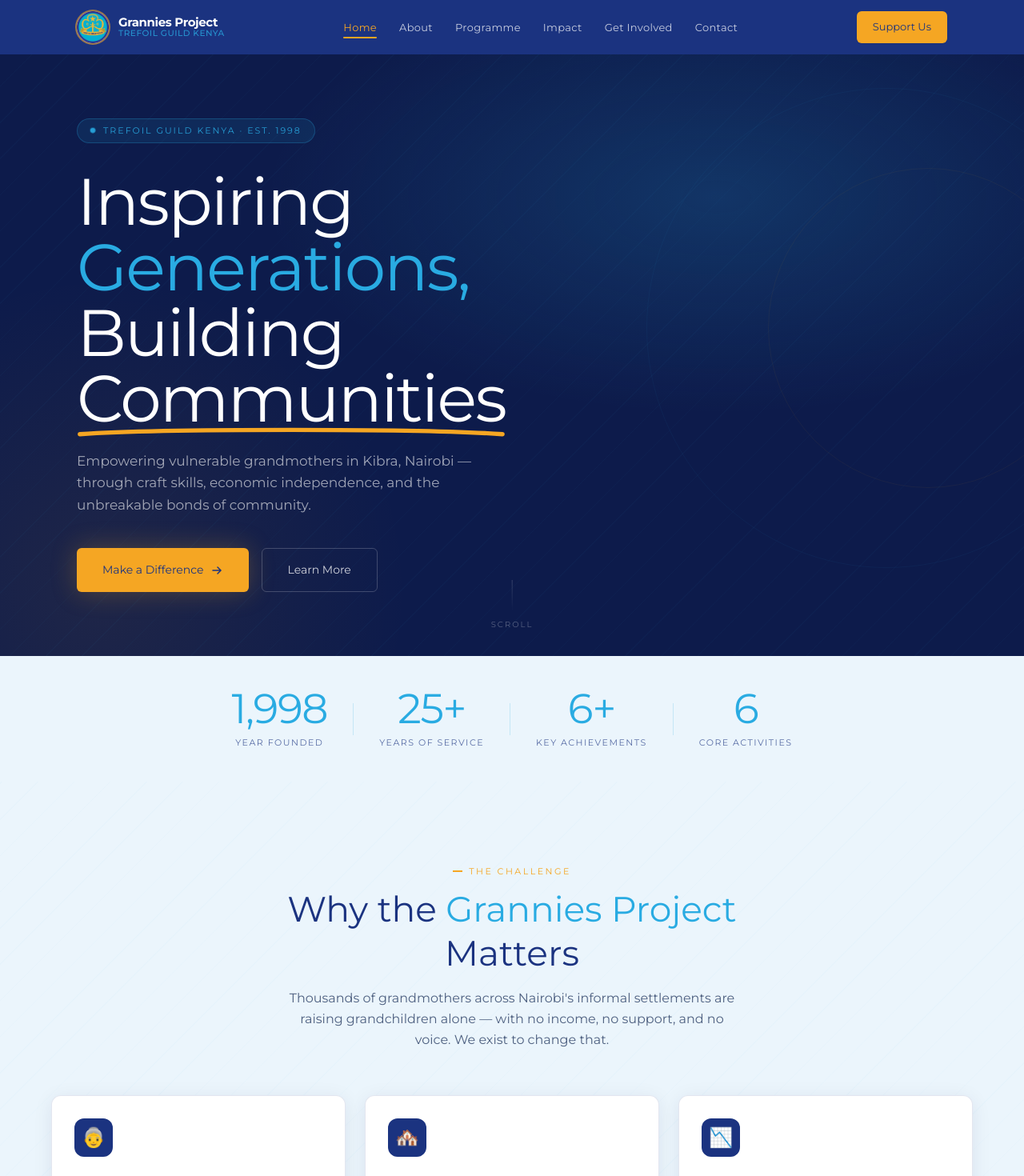
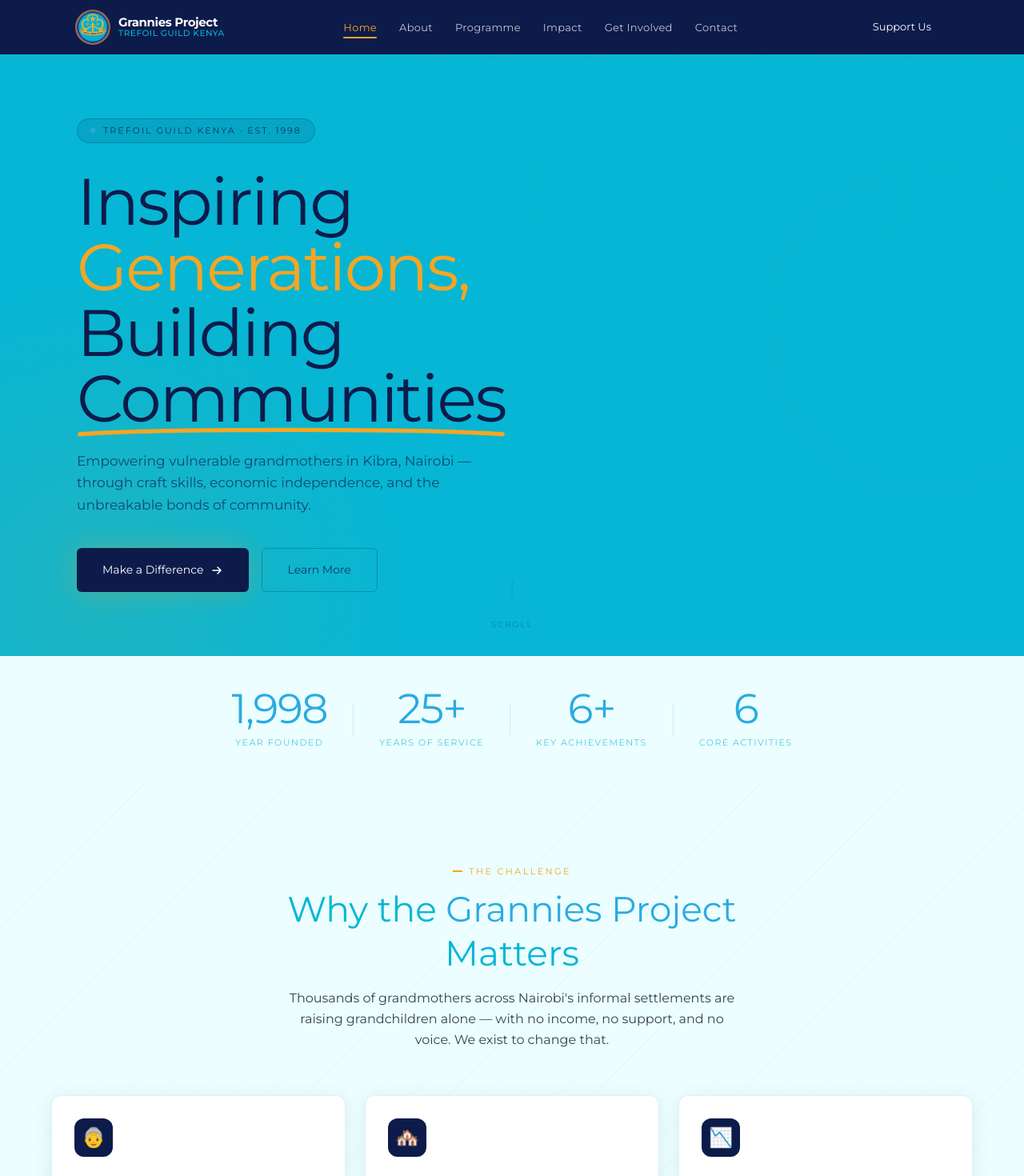
Before and after one commit to FredNdolo/Trefoil-Guild, a Next.js app: page / in a window 1280 px wide. Shown: the top 1470 px of the page at 80% size. Built offline with nearby package versions, Linux system fonts and the light colour scheme.

Commit message:
Color changes

```diff
--- a/app/contact/page.tsx
+++ b/app/contact/page.tsx
@@ -74,7 +74,7 @@ export default function ContactPage() {
   return (
     <>
       {/* ── PAGE HERO ─────────────────────────────── */}
-      <section className="bg-dark-navy relative overflow-hidden pt-[68px]">
+      <section className="bg-deep-blue relative overflow-hidden pt-[68px]">
         <div className="absolute inset-0 bg-hero-mesh" />
         <div className="absolute inset-0 bg-section-diagonal" />
 
@@ -87,9 +87,9 @@ export default function ContactPage() {
               </span>
             </div>
             <h1 className="font-800 text-[clamp(40px,6vw,72px)] text-white leading-tight mb-5 tracking-tight">
-              Get in <span className="text-sky-blue">Touch</span>
+              Get in <span className="text-gold">Touch</span>
             </h1>
-            <p className="text-white/60 text-[17px] font-300 leading-relaxed max-w-lg">
+            <p className="text-white/80 text-[17px] font-300 leading-relaxed max-w-lg">
               Whether you are a donor, volunteer, partner, or simply someone who cares
               about the grandmothers of Kibra — we would love to hear from you.
             </p>
--- a/app/globals.css
+++ b/app/globals.css
@@ -5,23 +5,24 @@
 /* ── CSS Custom Properties ── */
 :root {
   /* Brand palette — Trefoil Guild Kenya */
-  --deep-blue:    #1B3380;
-  --sky-blue:     #29ABE2;
-  --sky-light:    #EBF5FC;
+  --deep-blue:    #06B6D4;   /* cyan — hero backgrounds, accents     */
+  --sky-blue:     #29ABE2;   /* lighter blue accent                   */
+  --sky-light:    #ECFEFF;   /* very light cyan background            */
   --gold:         #F5A623;
   --gold-dark:    #D4891A;
   --gold-pale:    #FEF3DC;
-  --dark-navy:    #0D1B4B;
-  --mid-blue:     #2650C0;
-  --text-dark:    #0D1B4B;
-  --text-muted:   #4E6080;
-  --border-soft:  rgba(27, 51, 128, 0.12);
+  --dark-navy:    #0D1B4B;   /* navbar, footer, dark card sections    */
+  --mid-blue:     #0891B2;   /* darker cyan for hover states          */
+  --text-dark:    #0D1B4B;   /* primary text on light backgrounds     */
+  --text-muted:   #374151;   /* secondary text — darkened for contrast*/
+  --border-soft:  rgba(6, 182, 212, 0.15);
   --border-gold:  rgba(245, 166, 35, 0.3);
 
   /* Shadows */
   --shadow-card:       0 4px 24px rgba(13, 27, 75, 0.08);
   --shadow-card-hover: 0 12px 40px rgba(13, 27, 75, 0.14);
   --shadow-gold-glow:  0 0 32px rgba(245, 166, 35, 0.25);
+  --shadow-cyan-glow:  0 0 32px rgba(6, 182, 212, 0.30);
 }
 
 /* ── Base ── */
@@ -57,7 +58,7 @@ body {
   inset: 0;
   background-image: repeating-linear-gradient(
     -45deg,
-    rgba(41, 171, 226, 0.025) 0px, rgba(41, 171, 226, 0.025) 1px,
+    rgba(6, 182, 212, 0.04) 0px, rgba(6, 182, 212, 0.04) 1px,
     transparent 1px, transparent 32px
   );
   pointer-events: none;
@@ -80,40 +81,23 @@ body {
   border-radius: 2px;
 }
 
-/* ── Nav active link ── */
-.nav-link-active {
-  color: var(--gold) !important;
-  position: relative;
-}
-
-.nav-link-active::after {
-  content: '';
-  position: absolute;
-  bottom: -4px;
-  left: 0;
-  right: 0;
-  height: 2px;
-  background: var(--gold);
-  border-radius: 1px;
-}
-
 /* ── Scrollbar ── */
 ::-webkit-scrollbar { width: 6px; }
 ::-webkit-scrollbar-track { background: var(--sky-light); }
-::-webkit-scrollbar-thumb { background: var(--sky-blue); border-radius: 3px; }
-::-webkit-scrollbar-thumb:hover { background: var(--deep-blue); }
+::-webkit-scrollbar-thumb { background: var(--deep-blue); border-radius: 3px; }
+::-webkit-scrollbar-thumb:hover { background: var(--mid-blue); }
 
 /* ── Focus ring ── */
 *:focus-visible {
-  outline: 2px solid var(--sky-blue);
+  outline: 2px solid var(--deep-blue);
   outline-offset: 3px;
   border-radius: 3px;
 }
 
 /* ── Selection ── */
 ::selection {
-  background: rgba(41, 171, 226, 0.25);
-  color: var(--deep-blue);
+  background: rgba(6, 182, 212, 0.2);
+  color: var(--dark-navy);
 }
 
 /* ── Utility: Section padding ── */
--- a/app/page.tsx
+++ b/app/page.tsx
@@ -61,7 +61,7 @@ export default function HomePage() {
   return (
     <>
       {/* HERO */}
-      <section className="min-h-screen bg-dark-navy relative overflow-hidden flex items-center pt-[68px]">
+      <section className="min-h-screen bg-deep-blue relative overflow-hidden flex items-center pt-[68px]">
         <div className="absolute inset-0 bg-hero-mesh" />
         <div className="absolute inset-0 bg-section-diagonal opacity-100" />
         <div className="absolute -right-32 top-1/2 -translate-y-1/2 w-[600px] h-[600px] rounded-full border border-sky-blue/10 opacity-50" />
@@ -71,17 +71,17 @@ export default function HomePage() {
 
           {/* Text */}
           <div className="animate-fade-up max-w-2xl">
-            <div className="inline-flex items-center gap-2.5 bg-sky-blue/10 border border-sky-blue/25 rounded-full px-4 py-1.5 mb-8">
+            <div className="inline-flex items-center gap-2.5 bg-dark-navy/10 border border-dark-navy/20 rounded-full px-4 py-1.5 mb-8">
               <span className="w-1.5 h-1.5 rounded-full bg-sky-blue animate-pulse-dot" />
-              <span className="text-sky-blue/90 text-[11px] font-600 tracking-[2px] uppercase">
+              <span className="text-dark-navy/80 text-[11px] font-600 tracking-[2px] uppercase">
                 Trefoil Guild Kenya · Est. 1998
               </span>
             </div>
 
-            <h1 className="font-800 text-[clamp(48px,7vw,82px)] leading-[1.0] text-white mb-6 tracking-tight">
+            <h1 className="font-800 text-[clamp(48px,7vw,82px)] leading-[1.0] text-dark-navy mb-6 tracking-tight">
               Inspiring
               <br />
-              <span className="text-sky-blue">Generations,</span>
+              <span className="text-gold">Generations,</span>
               <br />
               Building{' '}
               <span className="relative inline-block">
@@ -92,7 +92,7 @@ export default function HomePage() {
               </span>
             </h1>
 
-            <p className="text-white/60 text-[17px] font-300 leading-relaxed max-w-lg mb-10">
+            <p className="text-dark-navy/70 text-[17px] font-300 leading-relaxed max-w-lg mb-10">
               Empowering vulnerable grandmothers in Kibra, Nairobi — through craft
               skills, economic independence, and the unbreakable bonds of community.
             </p>
@@ -100,7 +100,7 @@ export default function HomePage() {
             <div className="flex flex-wrap gap-4">
               <Link
                 href="/get-involved"
-                className="inline-flex items-center gap-2 bg-gold hover:bg-gold-dark text-deep-blue font-700 text-[14px] px-8 py-4 rounded-md transition-all duration-200 hover:-translate-y-px shadow-gold-glow"
+                className="inline-flex items-center gap-2 bg-dark-navy hover:bg-gold-dark text-white font-700 text-[14px] px-8 py-4 rounded-md transition-all duration-200 hover:-translate-y-px shadow-gold-glow"
               >
                 Make a Difference
                 <svg width="16" height="16" viewBox="0 0 16 16" fill="none" stroke="currentColor" strokeWidth="1.5" strokeLinecap="round">
@@ -109,7 +109,7 @@ export default function HomePage() {
               </Link>
               <Link
                 href="/about"
-                className="inline-flex items-center gap-2 bg-transparent text-white/80 hover:text-white border border-white/20 hover:border-sky-blue/60 font-500 text-[14px] px-8 py-4 rounded-md transition-all duration-200"
+                className="inline-flex items-center gap-2 bg-transparent text-dark-navy/80 hover:text-gold border border-dark-navy/25 hover:border-deep-blue/60 font-500 text-[14px] px-8 py-4 rounded-md transition-all duration-200"
               >
                 Learn More
               </Link>
@@ -119,7 +119,6 @@ export default function HomePage() {
           {/* Logo badge with orbiting mini-logo */}
           <div className="hidden lg:flex flex-col items-center gap-6 animate-fade-in">
             <div className="relative">
-              {/* Main logo */}
               <div className="w-[220px] h-[220px] rounded-full overflow-hidden ring-4 ring-gold/30 shadow-[0_0_80px_rgba(245,166,35,0.2)]">
                 <Image
                   src="/logo.jpeg"
@@ -130,7 +129,6 @@ export default function HomePage() {
                   priority
                 />
               </div>
-              {/* Orbiting mini-logo */}
               <div className="absolute -top-2 -right-2 w-14 h-14 rounded-full overflow-hidden ring-2 ring-gold shadow-[0_0_16px_rgba(245,166,35,0.55)]">
                 <Image
                   src="/blank.jpg"
@@ -142,16 +140,16 @@ export default function HomePage() {
               </div>
             </div>
             <div className="text-center">
-              <p className="text-white/40 text-[11px] tracking-widest uppercase font-500">Kenya Girl Guides</p>
-              <p className="text-white/40 text-[11px] tracking-widest uppercase font-500">Association · WAGGGS</p>
+              <p className="text-dark-navy/40 text-[11px] tracking-widest uppercase font-500">Kenya Girl Guides</p>
+              <p className="text-dark-navy/40 text-[11px] tracking-widest uppercase font-500">Association · WAGGGS</p>
             </div>
           </div>
 
         </div>
 
         {/* Scroll indicator */}
-        <div className="absolute bottom-8 left-1/2 -translate-x-1/2 flex flex-col items-center gap-2 text-white/30">
-          <div className="w-px h-10 bg-gradient-to-b from-white/40 to-transparent animate-scroll-line" />
+        <div className="absolute bottom-8 left-1/2 -translate-x-1/2 flex flex-col items-center gap-2 text-dark-navy/30">
+          <div className="w-px h-10 bg-gradient-to-b from-dark-navy/30 to-transparent animate-scroll-line" />
           <span className="text-[10px] tracking-[2px] uppercase font-500">Scroll</span>
         </div>
       </section>
@@ -177,10 +175,10 @@ export default function HomePage() {
             {CHALLENGE_CARDS.map((card, i) => (
               <RevealWrapper key={card.title} delay={i * 100}>
                 <div className="bg-white rounded-xl p-7 border border-border-soft shadow-card hover:shadow-card-hover transition-all duration-300 hover:-translate-y-1 group">
-                  <div className="w-12 h-12 rounded-xl bg-deep-blue flex items-center justify-center text-2xl mb-5 group-hover:bg-sky-blue transition-colors duration-300">
+                  <div className="w-12 h-12 rounded-xl bg-dark-navy flex items-center justify-center text-2xl mb-5 group-hover:bg-sky-blue transition-colors duration-300">
                     {card.icon}
                   </div>
-                  <h3 className="font-700 text-[17px] text-deep-blue mb-3">{card.title}</h3>
+                  <h3 className="font-700 text-[17px] text-dark-navy mb-3">{card.title}</h3>
                   <p className="text-text-muted text-[14px] leading-relaxed">{card.body}</p>
                   <div className="mt-5 h-[2px] w-0 bg-gold rounded-full group-hover:w-full transition-all duration-[400ms]" />
                 </div>
@@ -202,7 +200,7 @@ export default function HomePage() {
         </div>
       </section>
 
-      {/* ACTIVITIES TEASER */}
+      {/* ACTIVITIES TEASER - Updated to darker cyan blue */}
       <section className="section-pad bg-deep-blue relative overflow-hidden">
         <div className="absolute inset-0 bg-section-diagonal" />
         <div className="container-wide relative z-10">
@@ -233,14 +231,14 @@ export default function HomePage() {
                 <RevealWrapper key={act.num} delay={i * 100}>
                   <Link
                     href={act.href}
-                    className="flex gap-5 items-start bg-white/[0.05] hover:bg-white/[0.09] border border-sky-blue/10 hover:border-sky-blue/25 rounded-xl p-6 transition-all duration-200 group"
+                    className="flex gap-5 items-start bg-white/[0.06] hover:bg-white/[0.10] border border-sky-blue/10 hover:border-sky-blue/30 rounded-xl p-6 transition-all duration-200 group"
                   >
-                    <span className="font-800 text-[34px] leading-none text-gold/25 group-hover:text-gold/50 transition-colors w-10 flex-shrink-0">
+                    <span className="font-800 text-[34px] leading-none text-gold/70 group-hover:text-gold/50 transition-colors w-10 flex-shrink-0">
                       {act.num}
                     </span>
                     <div>
                       <h3 className="font-700 text-[16px] text-white mb-1.5">{act.title}</h3>
-                      <p className="text-white/50 text-[13.5px] leading-relaxed">{act.body}</p>
+                      <p className="text-dark-navy/70 text-[15px] leading-relaxed">{act.body}</p>
                     </div>
                   </Link>
                 </RevealWrapper>
@@ -257,13 +255,13 @@ export default function HomePage() {
 
             <RevealWrapper>
               <SectionLabel>Our Impact</SectionLabel>
-              <h2 className="font-800 text-[clamp(28px,3.5vw,44px)] text-deep-blue mt-3 mb-5 leading-tight">
+              <h2 className="font-800 text-[clamp(28px,3.5vw,44px)] text-dark-navy mt-3 mb-5 leading-tight">
                 Measurable Change,<br /><span className="text-sky-blue">Real Lives</span>
               </h2>
               <p className="text-text-muted leading-relaxed mb-5">
                 The Annual Report (2025–2026) shows the Grannies Project has moved beyond
                 its initial empowerment stage into a phase of{' '}
-                <strong className="text-deep-blue">growth and improvement</strong> — combining
+                <strong className="text-dark-navy">growth and improvement</strong> — combining
                 economic support with social cohesion to deliver transformative outcomes.
               </p>
               <ul className="space-y-3 mb-7">
@@ -298,8 +296,8 @@ export default function HomePage() {
                   className="object-cover"
                 />
                 <div className="absolute top-5 right-5 bg-gold rounded-xl p-4 text-center shadow-gold-glow">
-                  <div className="font-800 text-[32px] text-deep-blue leading-none">6+</div>
-                  <div className="text-deep-blue/70 text-[10px] font-700 tracking-wider uppercase mt-1">Key Achievements</div>
+                  <div className="font-800 text-[32px] text-dark-navy leading-none">6+</div>
+                  <div className="text-dark-navy/70 text-[10px] font-700 tracking-wider uppercase mt-1">Key Achievements</div>
                 </div>
               </div>
             </RevealWrapper>
@@ -309,30 +307,30 @@ export default function HomePage() {
       </section>
 
       {/* CTA BANNER */}
-      <section className="relative overflow-hidden bg-sky-blue">
+      <section className="relative overflow-hidden bg-deep-blue">
         <div className="absolute inset-0 bg-section-diagonal opacity-50" />
         <div className="container-tight relative z-10 py-16 md:py-20 px-5 text-center">
           <RevealWrapper>
-            <p className="text-deep-blue/70 text-[11px] font-700 tracking-[2.5px] uppercase mb-4">
+            <p className="text-dark-navy/70 text-[11px] font-700 tracking-[2.5px] uppercase mb-4">
               Join Us in Making a Difference
             </p>
-            <h2 className="font-800 text-[clamp(28px,4vw,46px)] text-deep-blue leading-tight mb-5">
+            <h2 className="font-800 text-[clamp(28px,4vw,46px)] text-dark-navy leading-tight mb-5">
               Every Contribution<br />Changes a Life
             </h2>
-            <p className="text-deep-blue/70 text-[16px] leading-relaxed max-w-lg mx-auto mb-8">
+            <p className="text-dark-navy/70 text-[16px] leading-relaxed max-w-lg mx-auto mb-8">
               Donate, volunteer, partner, or sponsor. There are many ways to walk
               alongside the grandmothers of Kibra.
             </p>
             <div className="flex flex-wrap gap-4 justify-center">
               <Link
                 href="/get-involved"
-                className="inline-flex items-center gap-2 bg-deep-blue hover:bg-dark-navy text-white font-700 text-[14px] px-9 py-4 rounded-md transition-colors shadow-lg"
+                className="inline-flex items-center gap-2 bg-dark-navy hover:bg-dark-navy/80 text-white font-700 text-[14px] px-9 py-4 rounded-md transition-colors shadow-lg"
               >
                 Get Involved
               </Link>
               <Link
                 href="/contact"
-                className="inline-flex items-center gap-2 bg-white/20 hover:bg-white/30 text-deep-blue font-600 text-[14px] px-9 py-4 rounded-md border border-deep-blue/20 transition-colors"
+                className="inline-flex items-center gap-2 bg-white/20 hover:bg-white/30 text-dark-navy font-600 text-[14px] px-9 py-4 rounded-md border border-dark-navy/20 transition-colors"
               >
                 Contact Us
               </Link>
--- a/components/Navbar.tsx
+++ b/components/Navbar.tsx
@@ -16,8 +16,8 @@ const NAV_LINKS = [
 ]
 
 export default function Navbar() {
-  const [scrolled,   setScrolled]   = useState(false)
-  const [menuOpen,   setMenuOpen]   = useState(false)
+  const [scrolled, setScrolled] = useState(false)
+  const [menuOpen, setMenuOpen] = useState(false)
   const pathname = usePathname()
 
   useEffect(() => {
@@ -26,10 +26,8 @@ export default function Navbar() {
     return () => window.removeEventListener('scroll', onScroll)
   }, [])
 
-  // Close mobile menu on route change
   useEffect(() => { setMenuOpen(false) }, [pathname])
 
-  // Lock body scroll when mobile menu open
   useEffect(() => {
     document.body.style.overflow = menuOpen ? 'hidden' : ''
     return () => { document.body.style.overflow = '' }
@@ -41,8 +39,8 @@ export default function Navbar() {
         className={clsx(
           'fixed top-0 left-0 right-0 z-50 transition-all duration-300',
           scrolled
-            ? 'bg-deep-blue/98 backdrop-blur-md shadow-[0_2px_20px_rgba(13,27,75,0.35)]'
-            : 'bg-deep-blue'
+            ? 'bg-dark-navy/98 backdrop-blur-md shadow-[0_2px_20px_rgba(13,27,75,0.35)]'
+            : 'bg-dark-navy'
         )}
       >
         <div className="max-w-6xl mx-auto px-5 lg:px-8 h-[68px] flex items-center justify-between">
@@ -63,7 +61,7 @@ export default function Navbar() {
               <div className="text-white font-bold text-[15px] tracking-tight leading-none">
                 Grannies Project
               </div>
-              <div className="text-sky-blue/80 text-[10.5px] font-medium tracking-wider uppercase">
+              <div className="text-deep-blue text-[10.5px] font-medium tracking-wider uppercase">
                 Trefoil Guild Kenya
               </div>
             </div>
@@ -97,7 +95,7 @@ export default function Navbar() {
           {/* Desktop CTA */}
           <Link
             href="/get-involved"
-            className="hidden lg:inline-flex items-center gap-2 bg-gold hover:bg-gold-dark text-deep-blue font-700 text-[13px] px-5 py-2.5 rounded-md transition-all duration-200 hover:-translate-y-px active:translate-y-0 shadow-sm hover:shadow-gold-glow"
+            className="hidden lg:inline-flex items-center gap-2 bg-dark-navy hover:bg-gold-dark text-white font-700 text-[13px] px-5 py-2.5 rounded-md transition-all duration-200 hover:-translate-y-px active:translate-y-0 shadow-sm hover:shadow-gold-glow"
           >
             Support Us
           </Link>
@@ -136,7 +134,7 @@ export default function Navbar() {
         {/* Menu panel */}
         <div
           className={clsx(
-            'relative bg-deep-blue border-t border-sky-blue/20 transition-transform duration-300',
+            'relative bg-dark-navy border-t border-deep-blue/30 transition-transform duration-300',
             menuOpen ? 'translate-y-0' : '-translate-y-4'
           )}
         >
@@ -162,7 +160,7 @@ export default function Navbar() {
           <div className="p-4 border-t border-white/10">
             <Link
               href="/get-involved"
-              className="flex items-center justify-center gap-2 bg-gold text-deep-blue font-700 text-[14px] px-6 py-3 rounded-md w-full transition-colors hover:bg-gold-dark"
+              className="flex items-center justify-center gap-2 bg-gold text-dark-navy font-700 text-[14px] px-6 py-3 rounded-md w-full transition-colors hover:bg-gold-dark"
             >
               Support the Grannies Project
             </Link>
--- a/tailwind.config.ts
+++ b/tailwind.config.ts
@@ -9,44 +9,44 @@ const config: Config = {
   theme: {
     extend: {
       colors: {
-        // ── Trefoil Guild Kenya brand palette (from logo) ──
-        'deep-blue':   '#1B3380',   // outer ring / primary dark
-        'sky-blue':    '#29ABE2',   // logo inner background / accent
-        'sky-light':   '#EBF5FC',   // light sky-tinted white backgrounds
+        // ── Trefoil Guild Kenya brand palette ──
+        'deep-blue':   '#06B6D4',   // cyan — hero backgrounds, accents
+        'sky-blue':    '#29ABE2',   // lighter blue accent
+        'sky-light':   '#ECFEFF',   // very light cyan tinted background
         'gold':        '#F5A623',   // trefoil & ribbon banner
-        'gold-dark':   '#D4891A',   // hover / darker gold
+        'gold-dark':   '#D4891A',   // gold hover
         'gold-pale':   '#FEF3DC',   // gold-tinted light bg
-        'dark-navy':   '#0D1B4B',   // darkest sections
-        'mid-blue':    '#2650C0',   // mid tone between deep & sky
-        'text-dark':   '#0D1B4B',
-        'text-muted':  '#4E6080',
-        'border-soft': 'rgba(27,51,128,0.12)',
+        'dark-navy':   '#0D1B4B',   // navbar, footer, dark card sections
+        'mid-blue':    '#0891B2',   // darker cyan for hover states
+        'text-dark':   '#0D1B4B',   // primary text on light backgrounds
+        'text-muted':  '#374151',   // secondary text — darkened for readability
+        'border-soft': 'rgba(6,182,212,0.15)',
       },
       fontFamily: {
         sans: ['var(--font-montserrat)', 'sans-serif'],
       },
       backgroundImage: {
         'hero-mesh': `
-          radial-gradient(ellipse 80% 60% at 70% 30%, rgba(41,171,226,0.18) 0%, transparent 55%),
-          radial-gradient(ellipse 50% 80% at 10% 90%, rgba(245,166,35,0.08) 0%, transparent 60%)
+          radial-gradient(ellipse 80% 60% at 70% 30%, rgba(6,182,212,0.25) 0%, transparent 55%),
+          radial-gradient(ellipse 50% 80% at 10% 90%, rgba(245,166,35,0.10) 0%, transparent 60%)
         `,
         'section-diagonal': `
           repeating-linear-gradient(
             -45deg,
-            rgba(41,171,226,0.03) 0px, rgba(41,171,226,0.03) 1px,
+            rgba(6,182,212,0.04) 0px, rgba(6,182,212,0.04) 1px,
             transparent 1px, transparent 32px
           )
         `,
       },
       boxShadow: {
-        'card': '0 4px 24px rgba(13,27,75,0.08)',
+        'card':       '0 4px 24px rgba(13,27,75,0.08)',
         'card-hover': '0 12px 40px rgba(13,27,75,0.14)',
-        'gold-glow': '0 0 32px rgba(245,166,35,0.25)',
+        'gold-glow':  '0 0 32px rgba(245,166,35,0.25)',
+        'cyan-glow':  '0 0 32px rgba(6,182,212,0.30)',
       },
       animation: {
         'fade-up':     'fadeUp 0.7s ease forwards',
         'fade-in':     'fadeIn 0.5s ease forwards',
-        'count-up':    'countUp 0.4s ease forwards',
         'scroll-line': 'scrollLine 2s ease-in-out infinite',
         'pulse-dot':   'pulseDot 2s ease-in-out infinite',
       },
@@ -61,11 +61,11 @@ const config: Config = {
         },
         scrollLine: {
           '0%, 100%': { opacity: '0.3' },
-          '50%':       { opacity: '1' },
+          '50%':      { opacity: '1' },
         },
         pulseDot: {
           '0%, 100%': { transform: 'scale(1)', opacity: '1' },
-          '50%':       { transform: 'scale(1.5)', opacity: '0.6' },
+          '50%':      { transform: 'scale(1.5)', opacity: '0.6' },
         },
       },
       transitionDuration: {
```
Also changed, not shown: app/about/page.tsx (+42 -40 lines), app/get-involved/page.tsx (+6 -6 lines), app/impact/page.tsx (+15 -15 lines), app/programme/page.tsx (+28 -34 lines), public/WAGGGS-logo.jpg (added).
